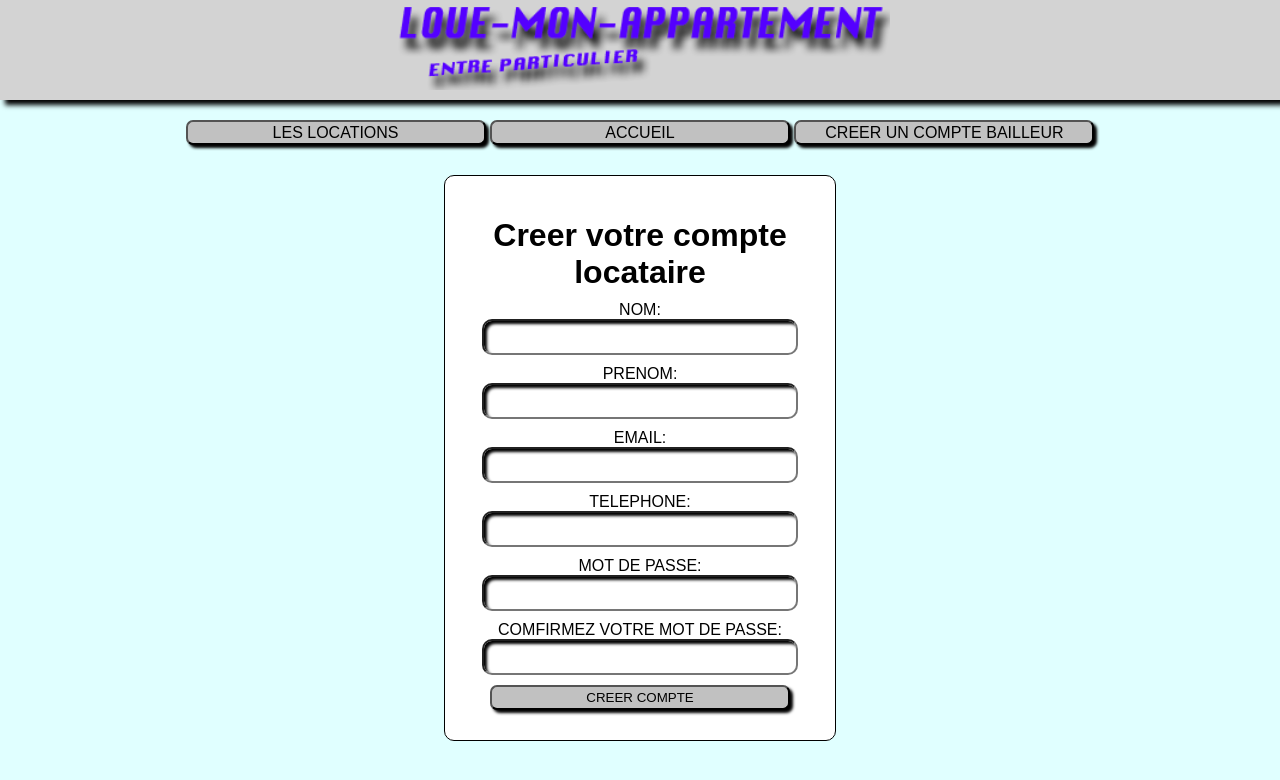
After one commit to thomas66A/loueMonAppart, a PHP site: page /creerCompteLocataireView in a window 1280 px wide. The commit adds this page. Shown: the top 780 px of the page. Run offline with PHP 8.4, Linux system fonts and the light colour scheme; some libraries are stand-ins or nearby versions.

Commit message:
4/08/17 à 12h

```diff
--- a/index.php
+++ b/index.php
@@ -2,7 +2,7 @@
 session_start();
 require 'flight/Flight.php';
 require 'model/loginService.php';
-require 'model/registerService.php';
+require 'model/creerCompteLocataire.php';
 Flight::render('header', array('heading' => 'hello'), 'header');
 Flight::render('footer', array('test' => 'word'), 'footer');
 
@@ -10,8 +10,16 @@ Flight::route('/', function(){
     Flight::render('accueil');
 });
 
+Flight::route('/accueil', function(){
+    Flight::render('accueil');
+});
+
 Flight::route('/signup', function(){
     Flight::render('signup');
+});
+
+Flight::route('/creerCompteLocataireView', function(){
+    Flight::render('creerCompteLocataireView');
 });
 
 Flight::route('POST /loginService', function(){
@@ -23,23 +31,23 @@ Flight::route('POST /loginService', function(){
         $_SESSION['erreur']=$service->getError();
         Flight::redirect('/');
     }
-    Flight::redirect('accueil');
+    Flight::redirect('/');
 });
 Flight::route('/deconnec', function(){
     session_destroy();
     Flight::redirect('/');
 });
 
-Flight::route('POST /registerService', function(){
+Flight::route('POST /creerCompteLocataire', function(){
     unset($_SESSION['erreur']);
     $service = new loginService();
     $service->setParams(Flight::request()->data->getData());
     $service->launchControls();
     if($service->getError()){
         $_SESSION['erreur']=$service->getError();
-        Flight::redirect('/');
+        Flight::redirect('/creerCompteLocataireView');
     }
-    Flight::redirect('accueil');
+    Flight::redirect('/');
 });
 
 
--- a/model/registerService.php
+++ b/model/creerCompteLocataire.php
@@ -33,28 +33,32 @@ class registerService
     public function launchControls()
         {
 
-        if(empty($this->params['username'])){
-            $this->error['username'] = 'Le nom de l\'utilisateur n\'est pas renseigner';
+        if(empty($this->params['nom'])){
+            $this->error['nom'] = 'Le nom de l\'utilisateur n\'est pas renseigner';
+        }
+
+        if(empty($this->params['prenom'])){
+            $this->error['prenom'] = 'Le prenom de l\'utilisateur n\'est pas renseigner';
         }
 
         if(empty($this->params['email'])){
             $this->error['email'] = 'Le email n\'est pas renseigner';
         }
 
+        if(empty($this->params['telephone'])){
+            $this->error['telephone'] = 'Le nom de l\'utilisateur n\'est pas renseigner';
+        }
+
         if(empty($this->params['password'])){
             $this->error['password'] = 'Le mot de passe n\'est pas renseigner' ;
         }
 
-        if(empty($this->params['confirmePassword'])){
-            $this->error['confirmePassword'] = 'la confirmation du mot de passe n\'est pas renseigner';
+        if(empty($this->params['password2'])){
+            $this->error['password2'] = 'la confirmation du mot de passe n\'est pas renseigner';
         }
 
-        $name = strlen($this->params['username']);
-        if($name<8 || $name>16){
-            $this->error['usernameLength'] = 'Votre nom d\'utilisateur doit comporter entre 8 et 16 caractères';
-        }
 
-        if($this->params['password'] != $this->params['confirmePassword']){
+        if($this->params['password'] != $this->params['password2']){
             $this->error['comparePassword'] = 'les mots de passe ne correspondent pas';
         }
 
@@ -85,7 +89,7 @@ class registerService
         public function checkAll(){
             $username = $this->params['username'];
             $password = $this->params['email'];
-            $connexion = new PDO('mysql:host=localhost;dbname=forumExemple;charset=UTF8','root','root');
+            $connexion = new PDO('mysql:host=localhost;dbname=locappart;charset=UTF8','root','root');
             $connexion->setAttribute(PDO::ATTR_ERRMODE, PDO::ERRMODE_EXCEPTION);
             $connexion->setAttribute(PDO::ATTR_EMULATE_PREPARES, false);
 
@@ -95,7 +99,7 @@ class registerService
                 'username' => $this->params['username']
             ));
             $user = $objet->fetchAll(PDO::FETCH_ASSOC);
-            if(empty($user)==false){
+            if(empty($user)){
                         $objet = $connexion->prepare('INSERT INTO locataire VALUES (username=:username, email=:email, password=:password)');
                         $objet->execute(array(
                         'email' => $this->params['email'],
--- /dev/null
+++ b/views/creerCompteLocataireView.php
@@ -0,0 +1,41 @@
+<?php echo $header ?>
+<header>
+    <img src="image/loue-mon-appartement.png">
+</header>
+<nav>
+    <button><a href="location">LES LOCATIONS</a></button>
+    <button><a href="accueil">ACCUEIL</a></button>
+    <button><a href="creerCompteBailleur">CREER UN COMPTE BAILLEUR</a></button>
+</nav>
+<div id="connection">
+    <h1>Creer votre compte locataire</h1>
+    <form action="creerCompteLocataire" method="post">
+    <div class="form">
+        <label>NOM: </label><br>
+        <input class="formInput" type="text" name="nom" value=""/>
+    </div>
+    <div class="form">
+        <label>PRENOM: </label><br>
+        <input class="formInput" type="text" name="prenom" value=""/>
+    </div>
+    <div class="form">
+        <label>EMAIL: </label><br>
+        <input class="formInput" type="email" name="email" value=""/>
+    </div>
+    <div class="form">
+        <label>TELEPHONE:</label><br>
+        <input class="formInput" type="telephone" name="telephone" value="" />
+    </div>
+    <div class="form">
+        <label>MOT DE PASSE:</label><br>
+        <input class="formInput" type="password" name="password" value="" />
+    </div>
+    <div class="form">
+        <label>COMFIRMEZ VOTRE MOT DE PASSE:</label><br>
+        <input class="formInput" type="password" name="password2" value="" />
+    </div>
+
+    <button class="validation" type="submit">CREER COMPTE</button>
+</form>
+</div>
+<?php echo $footer ?>
```
Also changed, not shown: model/loginService.php (+8 -4 lines), views/accueil.php (+5 -4 lines).
